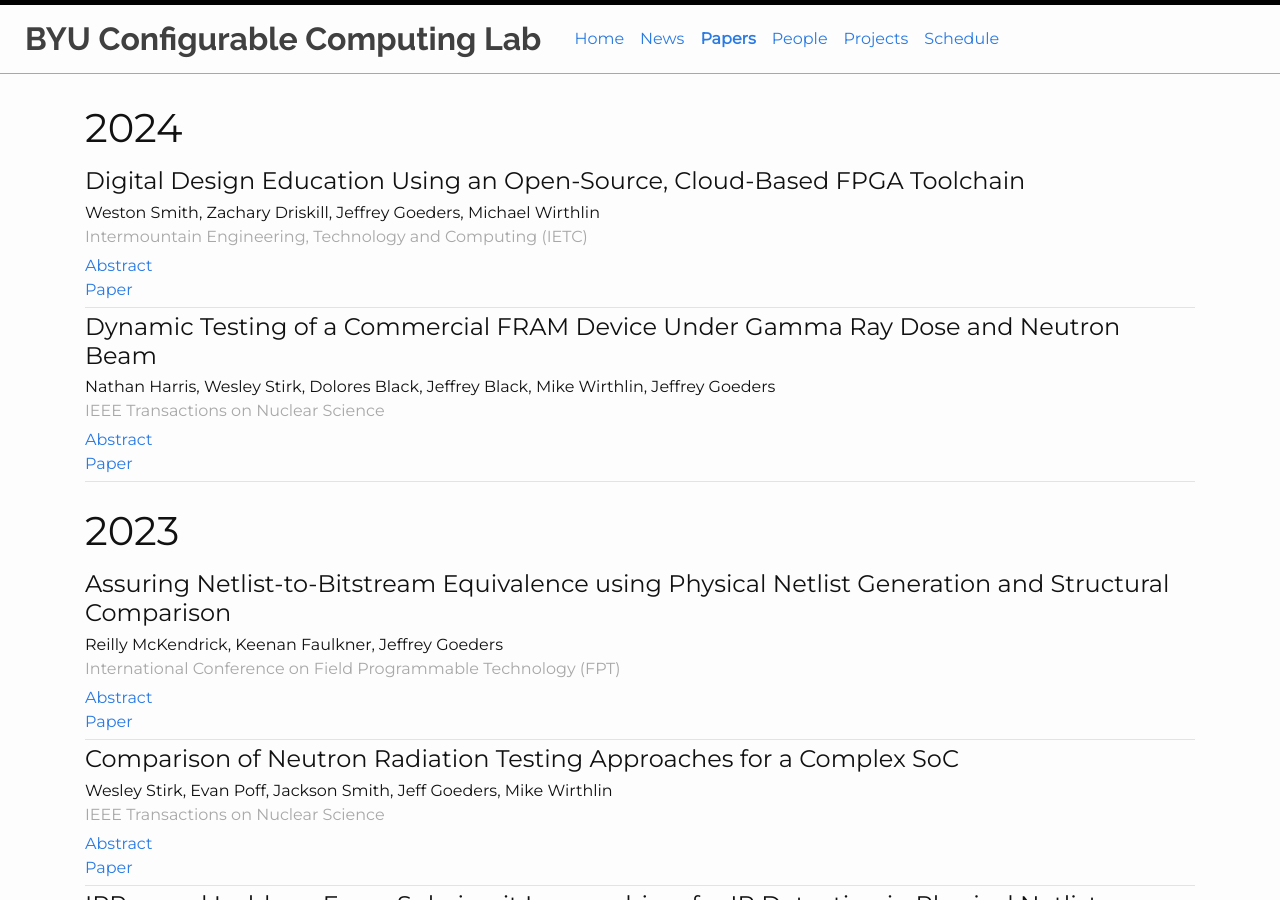
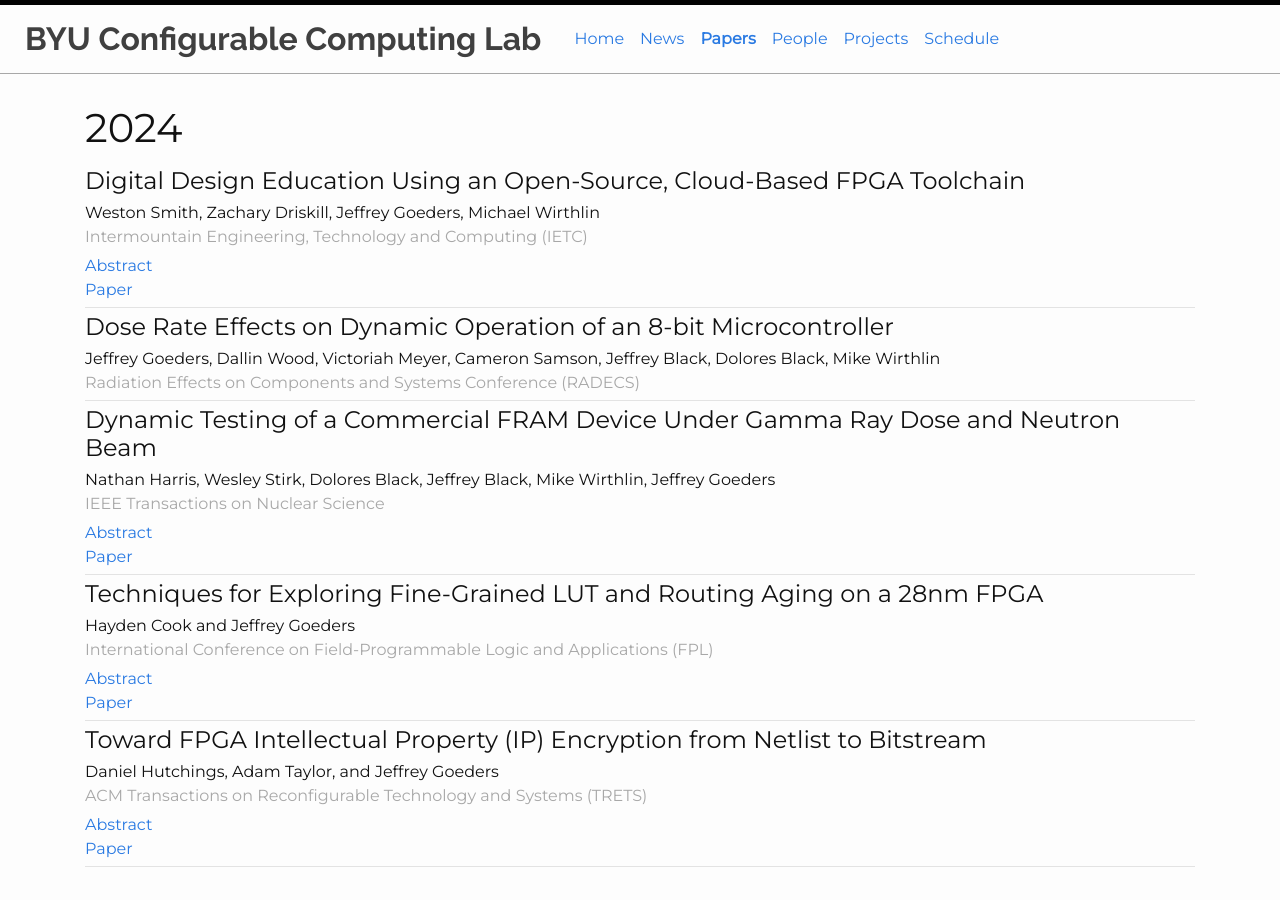
Before and after one commit to byuccl/byuccl.github.io, a Jekyll site: the page built from pages/papers.html, in a window 1280 px wide and 900 px high. Built offline with Jekyll 4.4.1, drawn with Linux system fonts in a browser that asks for light colours; nearby versions of some CDN libraries.

Commit message:
2024 papers

```diff
--- a/_data/papers.yaml
+++ b/_data/papers.yaml
@@ -1,3 +1,18 @@
+
+- title: Techniques for Exploring Fine-Grained LUT and Routing Aging on a 28nm FPGA
+  authors: Hayden Cook and Jeffrey Goeders
+  conference: International Conference on Field-Programmable Logic and Applications (FPL)
+  year: >
+    2024
+  abstract: >
+    Understanding how FPGAs age and how to control that aging is crucial for ensuring the reliability and security of FPGAs in critical applications. Due to the proprietary nature of commercial FPGAs, it can be challenging to validate aging models on real silicon, and most previous work has relied on circuit simulations to study the effects of FPGA aging. In this work, we leverage low-level placement and routing APIs provided by RapidWright to create a series of stressor and characterization circuits that allow us to measure the effects of aging on individual LUTs and routing resources in a 28nm FPGA. We demonstrate how these techniques allow fine-grained control of the relative aging of different FPGA resources, even to the point of aging individual paths within a single LUT. Several different aging experiments are demonstrated, and in a cumulative test, we show how different signal and LUT configurations can influence the aging rate by over 2x.
+  url: https://ieeexplore.ieee.org/document/10705602
+
+- title: Dose Rate Effects on Dynamic Operation of an 8-bit Microcontroller
+  authors: Jeffrey Goeders, Dallin Wood, Victoriah Meyer, Cameron Samson, Jeffrey Black, Dolores Black, Mike Wirthlin
+  conference: Radiation Effects on Components and Systems Conference (RADECS)
+  year: >
+    2024
 
 - title: "Digital Design Education Using an Open-Source, Cloud-Based FPGA Toolchain"
   authors: Weston Smith, Zachary Driskill, Jeffrey Goeders, Michael Wirthlin
@@ -7,6 +22,15 @@
   abstract: >
     Digital design tools typically have a high barrier to entry: setup is challenging for beginners, and installation often requires a high-performance workstation. In this work, we present an educational framework for digital design using cloud-based resources and open-source tools. We leverage Google Colab notebooks to allow users to run FPGA simulation and design tools remotely, using only a simple web browser. The tools are capable of running simulations with visualizations, and can generate FPGA bitstreams for commercial devices. In addition, we have developed several notebook-based labs to teach digital design topics, including arithmetic, combinational and sequential circuits, and FSMs.
   url: https://ieeexplore.ieee.org/abstract/document/10564285
+
+- title: Toward FPGA Intellectual Property (IP) Encryption from Netlist to Bitstream
+  authors: Daniel Hutchings, Adam Taylor, and Jeffrey Goeders
+  conference: ACM Transactions on Reconfigurable Technology and Systems (TRETS)
+  year: >
+    2024
+  abstract: >
+    Current intellectual property (IP) encryption methods offered by field-programmable gate array (FPGA) vendors use an approach where the IP is decrypted during the computer-aided design (CAD) flow and remains unencrypted in the bitstream. Given the ease of accessing modern bitstream-to-netlist tools, encrypted IP is vulnerable to inspection and theft from the IP user. While the entire bitstream can be encrypted, this is done by the user and is not a mechanism to protect confidentiality of third-party IP. In this work, we present a design methodology, along with a proof-of-concept tool that demonstrates how IP can remain partially encrypted through the CAD flow and into the bitstream. We show how this approach can support multiple encryption keys from different vendors and can be deployed using existing CAD tools and FPGA families. Our results document the benefits and costs of using such an approach to provide much greater protection for third-party IP.
+  url: https://dl.acm.org/doi/abs/10.1145/3656644
 
 - title: "Dynamic Testing of a Commercial FRAM Device Under Gamma Ray Dose and Neutron Beam"
   authors: Nathan Harris, Wesley Stirk, Dolores Black, Jeffrey Black, Mike Wirthlin, Jeffrey Goeders
```
